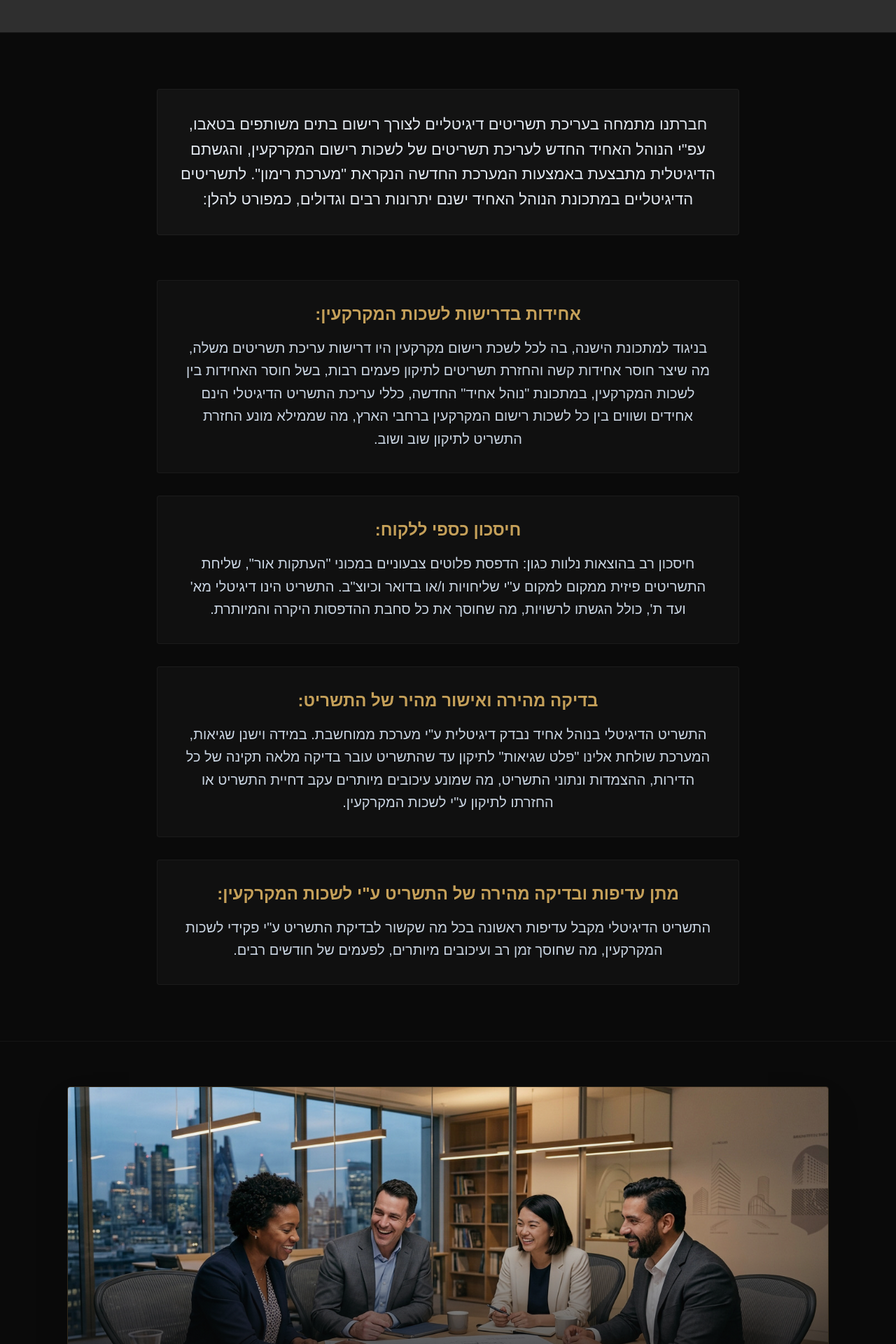
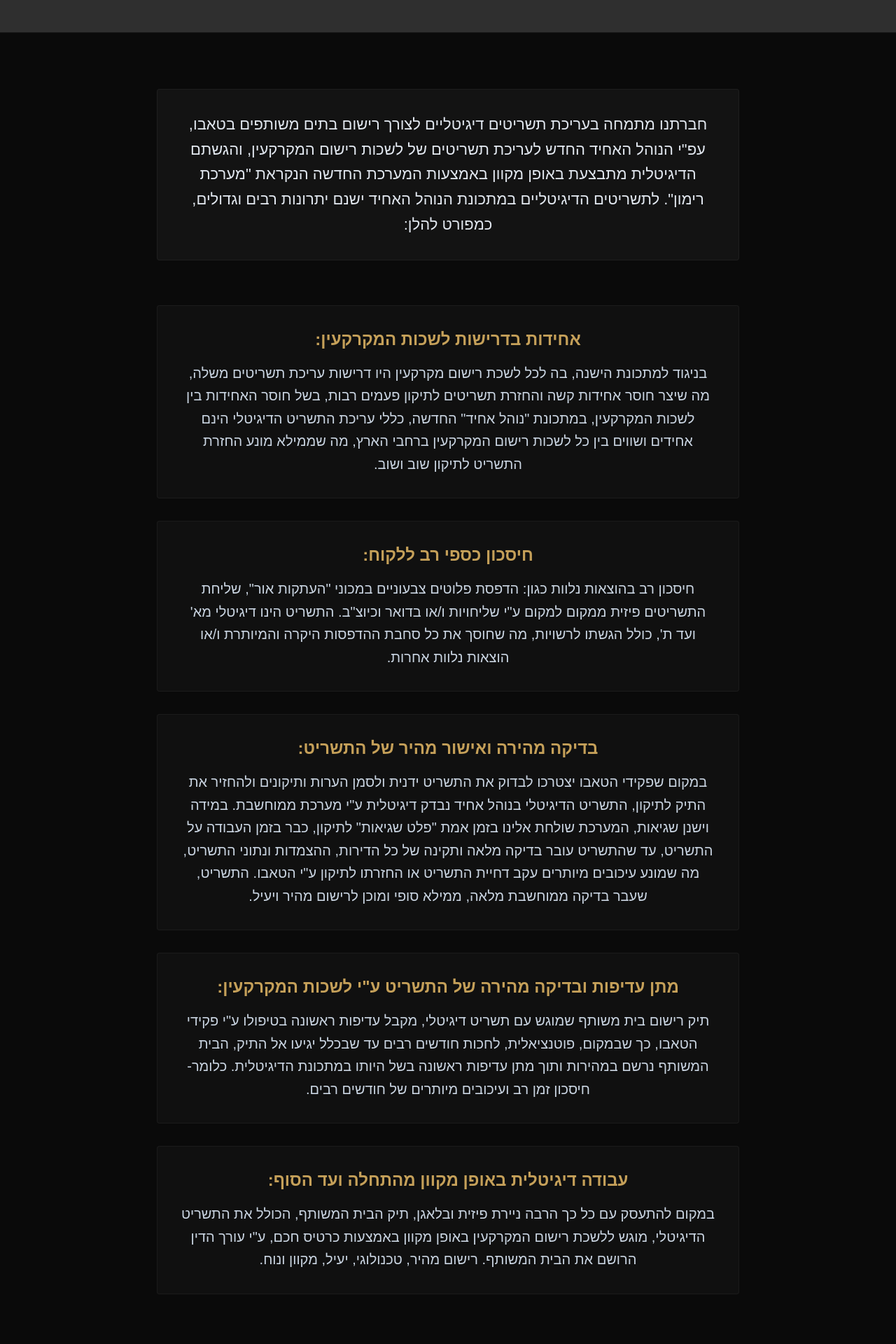
Before and after one commit to ADBady/adbady-website, a React (Vite) app: page /about in a window 1280 px wide. Shown: the part 3780-5700 px from the top of the page at 70% size. Built offline with nearby package versions, Linux system fonts and the light colour scheme; grey boxes are pictures that could not be loaded; a web font is replaced by a local one.

Commit message:
Add files via upload

```diff
--- a/src/components/Footer.tsx
+++ b/src/components/Footer.tsx
@@ -1,9 +1,22 @@
 import { Phone, Mail, Facebook } from 'lucide-react';
-import { Link } from 'react-router-dom';
+import { Link, useNavigate } from 'react-router-dom';
 import { getAssetUrl } from '../utils/assets';
 
 export default function Footer() {
   const currentYear = new Date().getFullYear();
+  const navigate = useNavigate();
+
+  const handleNav = (id: string, path: string) => {
+    const element = document.getElementById(id);
+    if (element) {
+      const yOffset = -90;
+      const y = element.getBoundingClientRect().top + window.pageYOffset + yOffset;
+      window.scrollTo({ top: y, behavior: 'smooth' });
+    } else {
+      window.scrollTo({ top: 0, behavior: 'smooth' });
+    }
+    navigate(path);
+  };
 
   return (
     <footer className="bg-brand-black text-slate-400 pt-10 pb-12 font-sans border-t border-white/5" dir="rtl">
@@ -13,7 +26,10 @@ export default function Footer() {
           <div className="col-span-1 md:col-span-2">
             <Link
               to="/"
-              onClick={() => window.scrollTo({ top: 0, behavior: 'smooth' })}
+              onClick={(e) => {
+                e.preventDefault();
+                handleNav('home', '/');
+              }}
               className="flex items-center gap-4 mb-10 group"
             >
               <img
@@ -36,11 +52,11 @@ export default function Footer() {
           <div>
             <h3 className="text-white font-bold tracking-widest uppercase text-sm md:text-[15px] mb-8 pb-3 border-b border-brand-gold/30 inline-block">קישורים</h3>
             <ul className="space-y-4 text-base font-normal">
-              <li><Link to="/about" className="hover:text-brand-gold transition-colors">אודותינו</Link></li>
-              <li><Link to="/services" className="hover:text-brand-gold transition-colors">השירותים שלנו</Link></li>
-              <li><Link to="/process" className="hover:text-brand-gold transition-colors">תהליך העבודה</Link></li>
-              <li><Link to="/gallery" className="hover:text-brand-gold transition-colors">דוגמאות לעבודות</Link></li>
-              <li><Link to="/contact" className="hover:text-brand-gold transition-colors">צור קשר</Link></li>
+              <li><Link to="/about" onClick={(e) => { e.preventDefault(); handleNav('about', '/about'); }} className="hover:text-brand-gold transition-colors">אודותינו</Link></li>
+              <li><Link to="/services" onClick={(e) => { e.preventDefault(); handleNav('services', '/services'); }} className="hover:text-brand-gold transition-colors">השירותים שלנו</Link></li>
+              <li><Link to="/process" onClick={(e) => { e.preventDefault(); handleNav('process', '/process'); }} className="hover:text-brand-gold transition-colors">תהליך העבודה</Link></li>
+              <li><Link to="/gallery" onClick={(e) => { e.preventDefault(); handleNav('gallery', '/gallery'); }} className="hover:text-brand-gold transition-colors">דוגמאות לעבודות</Link></li>
+              <li><Link to="/contact" onClick={(e) => { e.preventDefault(); handleNav('contact', '/contact'); }} className="hover:text-brand-gold transition-colors">צור קשר</Link></li>
             </ul>
           </div>
 
--- a/src/components/Navbar.tsx
+++ b/src/components/Navbar.tsx
@@ -26,10 +26,8 @@ export default function Navbar() {
       const yOffset = -90; // header offset
       const y = element.getBoundingClientRect().top + window.pageYOffset + yOffset;
       window.scrollTo({ top: y, behavior: 'smooth' });
-      window.history.pushState(null, '', path);
-    } else {
-      navigate(path);
     }
+    navigate(path);
   };
 
   useEffect(() => {
--- a/src/pages/Home.tsx
+++ b/src/pages/Home.tsx
@@ -1,5 +1,6 @@
 import { motion } from 'motion/react';
 import { ShieldCheck, Building2, Ruler } from 'lucide-react';
+import { useNavigate } from 'react-router-dom';
 import { getAssetUrl } from '../utils/assets';
 import About from './About';
 import Services from './Services';
@@ -15,13 +16,16 @@ const fadeIn = {
 };
 
 export default function Home() {
-  const scrollToSection = (id: string) => {
+  const navigate = useNavigate();
+
+  const scrollToSection = (id: string, path: string) => {
     const element = document.getElementById(id);
     if (element) {
       const yOffset = -90;
       const y = element.getBoundingClientRect().top + window.pageYOffset + yOffset;
       window.scrollTo({ top: y, behavior: 'smooth' });
     }
+    navigate(path);
   };
 
   return (
@@ -63,13 +67,13 @@ export default function Home() {
 
             <div className="flex flex-col sm:flex-row items-center justify-center gap-6">
               <button
-                onClick={() => scrollToSection('contact')}
+                onClick={() => scrollToSection('contact', '/contact')}
                 className="w-full sm:w-auto px-10 py-5 bg-white text-brand-black hover:bg-brand-gold hover:text-brand-black transition-all duration-300 rounded-sm font-bold text-lg tracking-wide uppercase cursor-pointer"
               >
                 צור קשר לייעוץ
               </button>
               <button
-                onClick={() => scrollToSection('services')}
+                onClick={() => scrollToSection('services', '/services')}
                 className="w-full sm:w-auto px-10 py-5 border border-white/20 text-white hover:bg-white hover:text-brand-black transition-all duration-300 rounded-sm font-bold text-lg tracking-wide uppercase cursor-pointer"
               >
                 השירותים שלנו
@@ -83,7 +87,7 @@ export default function Home() {
           animate={{ y: [0, 10, 0] }}
           transition={{ duration: 2, repeat: Infinity }}
           className="absolute bottom-6 left-1/2 -translate-x-1/2 text-brand-gold/50 cursor-pointer"
-          onClick={() => scrollToSection('about')}
+          onClick={() => scrollToSection('about', '/about')}
         >
           <div className="w-[1px] h-10 bg-gradient-to-b from-brand-gold to-transparent" />
         </motion.div>
--- a/src/pages/Services.tsx
+++ b/src/pages/Services.tsx
@@ -14,16 +14,20 @@ const servicePoints = [
     desc: 'בניגוד למתכונת הישנה, בה לכל לשכת רישום מקרקעין היו דרישות עריכת תשריטים משלה, מה שיצר חוסר אחידות קשה והחזרת תשריטים לתיקון פעמים רבות, בשל חוסר האחידות בין לשכות המקרקעין, במתכונת "נוהל אחיד" החדשה, כללי עריכת התשריט הדיגיטלי הינם אחידים ושווים בין כל לשכות רישום המקרקעין ברחבי הארץ, מה שממילא מונע החזרת התשריט לתיקון שוב ושוב.'
   },
   {
-    title: 'חיסכון כספי ללקוח:',
-    desc: 'חיסכון רב בהוצאות נלוות כגון: הדפסת פלוטים צבעוניים במכוני "העתקות אור", שליחת התשריטים פיזית ממקום למקום ע"י שליחויות ו/או בדואר וכיוצ"ב. התשריט הינו דיגיטלי מא\' ועד ת\', כולל הגשתו לרשויות, מה שחוסך את כל סחבת ההדפסות היקרה והמיותרת.'
+    title: 'חיסכון כספי רב ללקוח:',
+    desc: 'חיסכון רב בהוצאות נלוות כגון: הדפסת פלוטים צבעוניים במכוני "העתקות אור", שליחת התשריטים פיזית ממקום למקום ע"י שליחויות ו/או בדואר וכיוצ"ב. התשריט הינו דיגיטלי מא\' ועד ת\', כולל הגשתו לרשויות, מה שחוסך את כל סחבת ההדפסות היקרה והמיותרת ו/או הוצאות נלוות אחרות.'
   },
   {
     title: 'בדיקה מהירה ואישור מהיר של התשריט:',
-    desc: 'התשריט הדיגיטלי בנוהל אחיד נבדק דיגיטלית ע"י מערכת ממוחשבת. במידה וישנן שגיאות, המערכת שולחת אלינו "פלט שגיאות" לתיקון עד שהתשריט עובר בדיקה מלאה תקינה של כל הדירות, ההצמדות ונתוני התשריט, מה שמונע עיכובים מיותרים עקב דחיית התשריט או החזרתו לתיקון ע"י לשכות המקרקעין.'
+    desc: 'במקום שפקידי הטאבו יצטרכו לבדוק את התשריט ידנית ולסמן הערות ותיקונים ולהחזיר את התיק לתיקון, התשריט הדיגיטלי בנוהל אחיד נבדק דיגיטלית ע"י מערכת ממוחשבת. במידה וישנן שגיאות, המערכת שולחת אלינו בזמן אמת "פלט שגיאות" לתיקון, כבר בזמן העבודה על התשריט, עד שהתשריט עובר בדיקה מלאה ותקינה של כל הדירות, ההצמדות ונתוני התשריט, מה שמונע עיכובים מיותרים עקב דחיית התשריט או החזרתו לתיקון ע"י הטאבו. התשריט, שעבר בדיקה ממוחשבת מלאה, ממילא סופי ומוכן לרישום מהיר ויעיל.'
   },
   {
     title: 'מתן עדיפות ובדיקה מהירה של התשריט ע"י לשכות המקרקעין:',
-    desc: 'התשריט הדיגיטלי מקבל עדיפות ראשונה בכל מה שקשור לבדיקת התשריט ע"י פקידי לשכות המקרקעין, מה שחוסך זמן רב ועיכובים מיותרים, לפעמים של חודשים רבים.'
+    desc: 'תיק רישום בית משותף שמוגש עם תשריט דיגיטלי, מקבל עדיפות ראשונה בטיפולו ע"י פקידי הטאבו, כך שבמקום, פוטנציאלית, לחכות חודשים רבים עד שבכלל יגיעו אל התיק, הבית המשותף נרשם במהירות ותוך מתן עדיפות ראשונה בשל היותו במתכונת הדיגיטלית. כלומר- חיסכון זמן רב ועיכובים מיותרים של חודשים רבים.'
+  },
+  {
+    title: 'עבודה דיגיטלית באופן מקוון מהתחלה ועד הסוף:',
+    desc: 'במקום להתעסק עם כל כך הרבה ניירת פיזית ובלאגן, תיק הבית המשותף, הכולל את התשריט הדיגיטלי, מוגש ללשכת רישום המקרקעין באופן מקוון באמצעות כרטיס חכם, ע"י עורך הדין הרושם את הבית המשותף. רישום מהיר, טכנולוגי, יעיל, מקוון ונוח.'
   }
 ];
 
@@ -60,10 +64,10 @@ export default function Services() {
           >
             {/* Introductory Text */}
             <p className="text-slate-200 text-[22px] leading-relaxed font-normal bg-brand-gray-dark/60 p-8 rounded-sm border border-white/5 text-center">
-              חברתנו מתמחה בעריכת תשריטים דיגיטליים לצורך רישום בתים משותפים בטאבו, עפ"י הנוהל האחיד החדש לעריכת תשריטים של לשכות רישום המקרקעין, והגשתם הדיגיטלית מתבצעת באמצעות המערכת החדשה הנקראת "מערכת רימון". לתשריטים הדיגיטליים במתכונת הנוהל האחיד ישנם יתרונות רבים וגדולים, כמפורט להלן:
+              חברתנו מתמחה בעריכת תשריטים דיגיטליים לצורך רישום בתים משותפים בטאבו, עפ"י הנוהל האחיד החדש לעריכת תשריטים של לשכות רישום המקרקעין, והגשתם הדיגיטלית מתבצעת באופן מקוון באמצעות המערכת החדשה הנקראת "מערכת רימון". לתשריטים הדיגיטליים במתכונת הנוהל האחיד ישנם יתרונות רבים וגדולים, כמפורט להלן:
             </p>
 
-            {/* 4 Bullet Points */}
+            {/* Service Points */}
             <div className="space-y-8 pt-4">
               {servicePoints.map((point, index) => (
                 <motion.div
```
